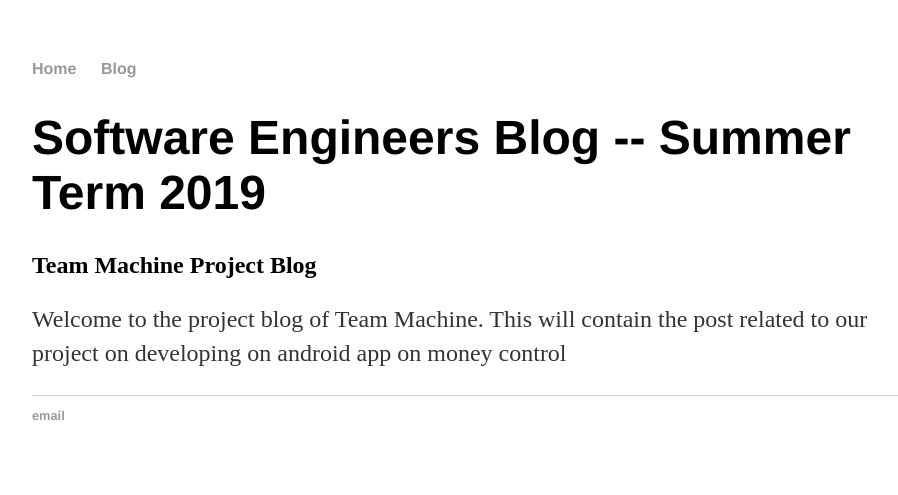
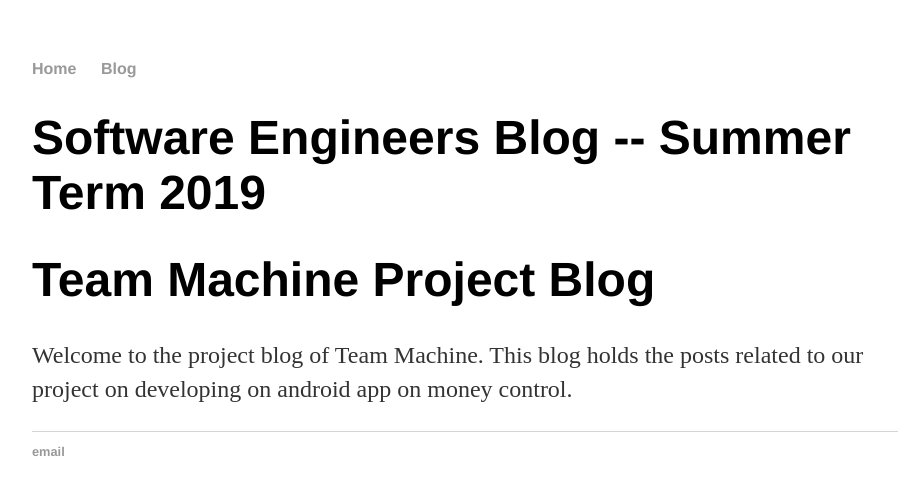
Before and after one commit to DBSE-teaching/isee2019-TeamMachine, a Jekyll site: the page built from docs/index.html, in a window 1280 px wide. Shown: the top 495 px of the page, without its empty margins (160-1058 px from the left). Built offline with Jekyll 4.4.1, drawn with Linux system fonts in a browser that asks for light colours; a file with an impossible date is left out.

Commit message:
Update index.html

```diff
--- a/docs/index.html
+++ b/docs/index.html
@@ -4,8 +4,9 @@ title: Software Engineers Blog -- Summer term 2018
 ---
 <div class="blurb">
 	<h1>Software Engineers Blog -- Summer Term 2019</h1>
-	<h2> Team Machine Project Blog</h2>
-	<p>Welcome to the project blog of Team Machine. This will contain the post related to our project on developing on android app on money control
+	<h1> Team Machine Project Blog</h1>
+	<p>Welcome to the project blog of Team Machine. This blog holds the posts related to our project on developing on android app on money control.
+
 
 	</p>
 <!-- old pages from SoSe 2017
```
